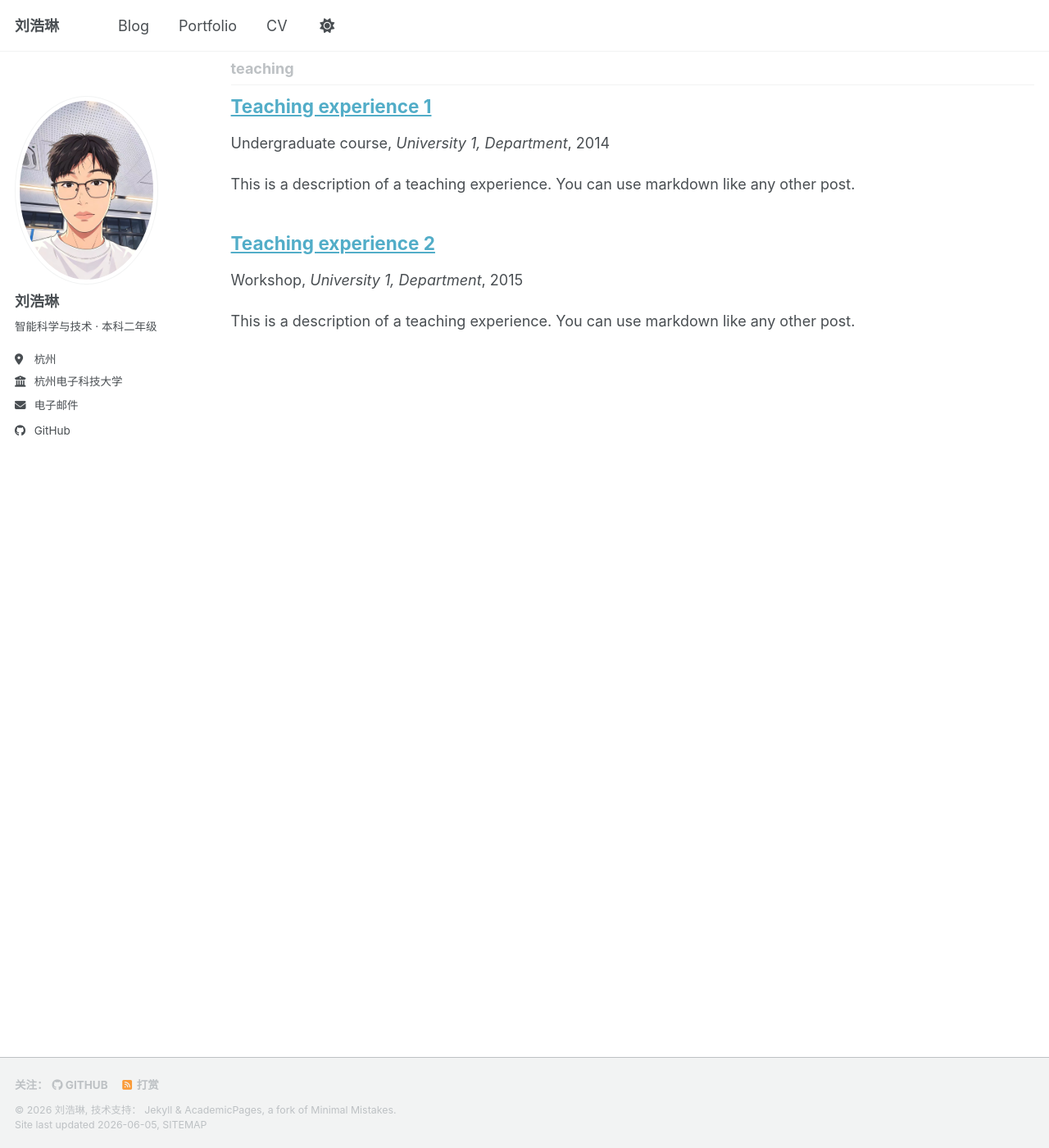
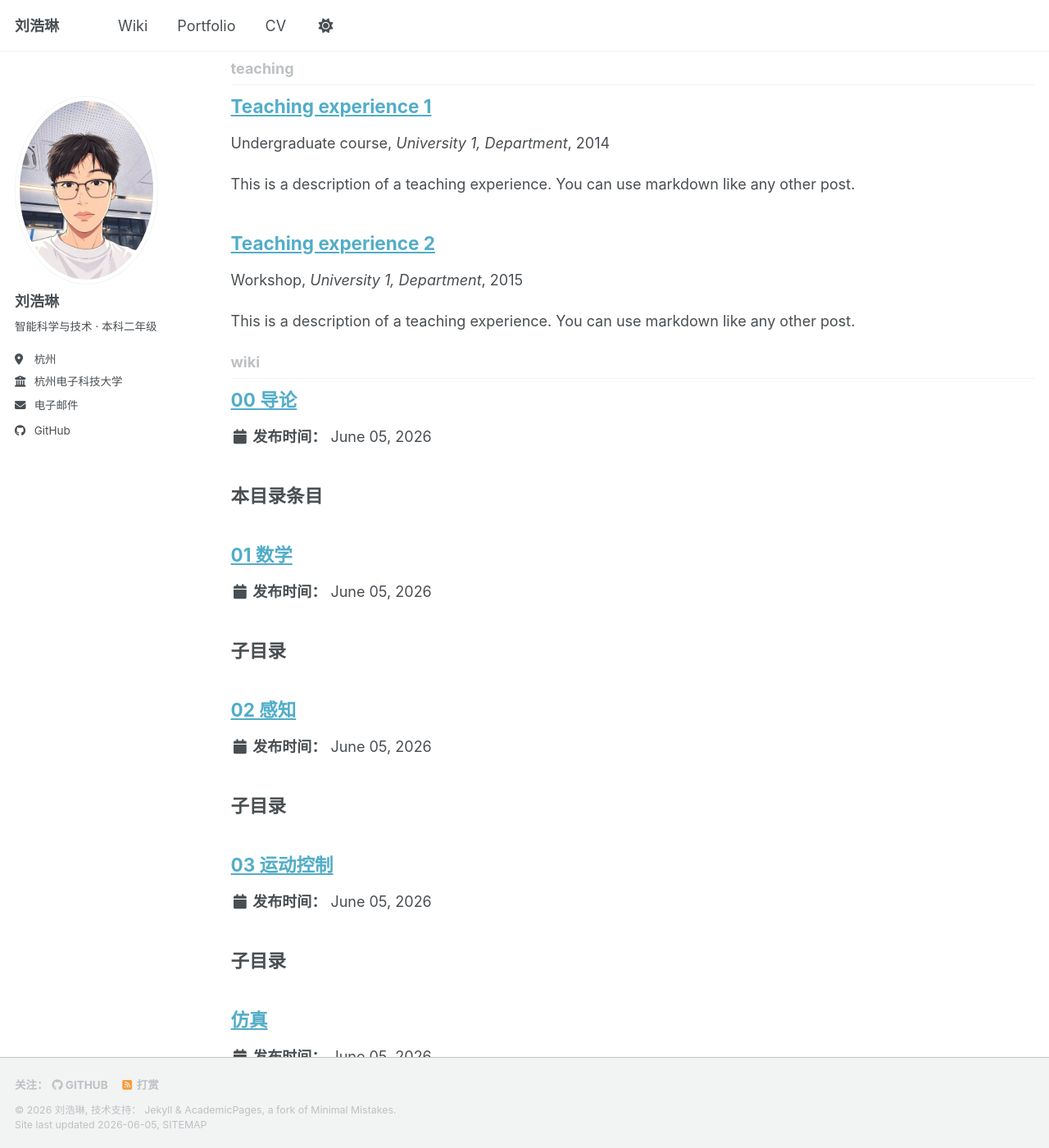
Before and after one commit to haolin-liu77/haolin-liu77.github.io, a Jekyll site: the page built from _pages/collection-archive.html, in a window 1280 px wide and 1400 px high, scrolled down 2133 px. Shown: the whole window at 82% size. Built offline with Jekyll 4.4.1, drawn with Linux system fonts in a browser that asks for light colours; a script bundle is joined from its source files by our own code; library files that are not in the unit come from our copies; some of the changed text lies outside the part shown.

Commit message:
改为wiki

````diff
--- a/_config.yml
+++ b/_config.yml
@@ -232,6 +232,9 @@ collections:
   talks:
     output: true
     permalink: /:collection/:path/
+  wiki:
+    output: true
+    permalink: /wiki/:path/
 
 
 # These settings control how pages and collections are included in the site
@@ -290,6 +293,18 @@ defaults:
       layout: talk
       author_profile: true
       share: true
+  # _wiki
+  - scope:
+      path: ""
+      type: wiki
+    values:
+      layout: single
+      author_profile: true
+      read_time: false
+      comments: false
+      share: false
+      related: false
+      toc: true
 
 
 # Sass/SCSS
--- a/_data/navigation.yml
+++ b/_data/navigation.yml
@@ -8,8 +8,8 @@
 #      Markdown formatted page while the second is generated using JSON.
 
 main:
-  - title: "Blog"
-    url: /blog/
+  - title: "Wiki"
+    url: /wiki/
 
   - title: "Portfolio"
     url: /portfolio/
--- a/_pages/blog.md
+++ /dev/null
@@ -1,97 +0,0 @@
----
-layout: single
-title: "博客"
-permalink: /blog/
-author_profile: true
----
-
-按主题分类整理的文章。文件目录与 URL 路径对应，详见下方说明。
-
-{% include base_path %}
-
-## 学习笔记
-
-### 机器学习
-
-<ul>
-{% assign found = false %}
-{% for post in site.posts %}
-  {% if post.categories[0] == "学习笔记" and post.categories[1] == "机器学习" %}
-    {% assign found = true %}
-    <li>{% include archive-single.html %}</li>
-  {% endif %}
-{% endfor %}
-{% unless found %}<li><em>暂无文章</em></li>{% endunless %}
-</ul>
-
-### 课程
-
-<ul>
-{% assign found = false %}
-{% for post in site.posts %}
-  {% if post.categories[0] == "学习笔记" and post.categories[1] == "课程" %}
-    {% assign found = true %}
-    <li>{% include archive-single.html %}</li>
-  {% endif %}
-{% endfor %}
-{% unless found %}<li><em>暂无文章</em></li>{% endunless %}
-</ul>
-
-### 计算机基础
-
-<ul>
-{% assign found = false %}
-{% for post in site.posts %}
-  {% if post.categories[0] == "学习笔记" and post.categories[1] == "计算机基础" %}
-    {% assign found = true %}
-    <li>{% include archive-single.html %}</li>
-  {% endif %}
-{% endfor %}
-{% unless found %}<li><em>暂无文章</em></li>{% endunless %}
-</ul>
-
-## 项目记录
-
-<ul>
-{% assign found = false %}
-{% for post in site.posts %}
-  {% if post.categories[0] == "项目记录" %}
-    {% assign found = true %}
-    <li>{% include archive-single.html %}</li>
-  {% endif %}
-{% endfor %}
-{% unless found %}<li><em>暂无文章</em></li>{% endunless %}
-</ul>
-
-## 随笔
-
-<ul>
-{% assign found = false %}
-{% for post in site.posts %}
-  {% if post.categories[0] == "随笔" %}
-    {% assign found = true %}
-    <li>{% include archive-single.html %}</li>
-  {% endif %}
-{% endfor %}
-{% unless found %}<li><em>暂无文章</em></li>{% endunless %}
-</ul>
-
----
-
-## 怎么写一篇新文章
-
-1. 在 `_posts/` 下对应文件夹新建 Markdown 文件，命名格式：`YYYY-MM-DD-标题.md`
-2. 复制 `_drafts/post-draft.md` 里的模板，填好 `categories` 和 `permalink`
-3. 用 `##` / `###` 标题写文章，右侧会自动生成**本页目录**
-
-### 文件夹对照表
-
-| 文件路径 | categories | URL 前缀 |
-|----------|------------|----------|
-| `_posts/notes/ml/` | `[学习笔记, 机器学习]` | `/blog/notes/ml/` |
-| `_posts/notes/course/` | `[学习笔记, 课程]` | `/blog/notes/course/` |
-| `_posts/notes/cs/` | `[学习笔记, 计算机基础]` | `/blog/notes/cs/` |
-| `_posts/projects/` | `[项目记录, 子分类名]` | `/blog/projects/` |
-| `_posts/misc/` | `[随笔]` | `/blog/misc/` |
-
-新增大类时：新建文件夹 → 在本页加一节 → `categories` 第一级与目录名对应即可。
--- /dev/null
+++ b/_pages/wiki.md
@@ -0,0 +1,43 @@
+---
+layout: single
+title: "Wiki"
+permalink: /wiki/
+author_profile: true
+---
+
+个人知识库，按编号目录组织。点击进入各章，再进入子目录阅读具体条目。
+
+{% include base_path %}
+
+| 目录 | 说明 |
+|------|------|
+| [00 导论](/wiki/00-导论/) | 总览与说明 |
+| [01 数学](/wiki/01-数学/) | 数学基础 |
+| [02 感知](/wiki/02-感知/) | 感知相关 |
+| [03 运动控制](/wiki/03-运动控制/) | 运动控制（含机械臂、仿真等） |
+
+### 03 运动控制 · 子目录
+
+{% include wiki-subsections.html section="03-运动控制" %}
+
+---
+
+## 如何新增条目
+
+1. 在 `_wiki/` 对应文件夹下新建 `.md` 文件（无需日期前缀）
+2. 复制 `_drafts/wiki-draft.md` 作为模板
+3. 子目录新建：建文件夹 + 放一个 `index.md` 作为目录页
+
+```
+_wiki/
+├── 00-导论/
+├── 01-数学/
+├── 02-感知/
+└── 03-运动控制/
+    ├── index.md
+    ├── 机械臂/
+    │   ├── index.md
+    │   └── 某篇文章.md
+    └── 仿真/
+        └── index.md
+```
--- /dev/null
+++ b/_wiki/00-导论/index.md
@@ -0,0 +1,8 @@
+---
+title: "00 导论"
+permalink: /wiki/00-导论/
+---
+
+## 本目录条目
+
+{% include wiki-articles.html folder="00-导论" %}
--- /dev/null
+++ b/_wiki/01-数学/index.md
@@ -0,0 +1,12 @@
+---
+title: "01 数学"
+permalink: /wiki/01-数学/
+---
+
+## 子目录
+
+{% include wiki-subsections.html section="01-数学" %}
+
+## 本目录条目
+
+{% include wiki-articles.html folder="01-数学" %}
--- /dev/null
+++ b/_wiki/02-感知/index.md
@@ -0,0 +1,12 @@
+---
+title: "02 感知"
+permalink: /wiki/02-感知/
+---
+
+## 子目录
+
+{% include wiki-subsections.html section="02-感知" %}
+
+## 本目录条目
+
+{% include wiki-articles.html folder="02-感知" %}
--- /dev/null
+++ b/_wiki/03-运动控制/index.md
@@ -0,0 +1,12 @@
+---
+title: "03 运动控制"
+permalink: /wiki/03-运动控制/
+---
+
+## 子目录
+
+{% include wiki-subsections.html section="03-运动控制" %}
+
+## 本目录条目
+
+{% include wiki-articles.html folder="03-运动控制" %}
--- /dev/null
+++ b/_wiki/03-运动控制/仿真/index.md
@@ -0,0 +1,8 @@
+---
+title: "仿真"
+permalink: /wiki/03-运动控制/仿真/
+---
+
+## 条目
+
+{% include wiki-articles.html folder="03-运动控制/仿真" %}
````
Also changed, not shown: _drafts/post-draft.md (deleted, +0 -23 lines), _drafts/wiki-draft.md (added, +14 -0 lines), _includes/wiki-articles.html (added, +16 -0 lines), _includes/wiki-subsections.html (added, +35 -0 lines), _pages/about.md (+1 -1 lines), _posts/notes/ml/2026-06-06-welcome.md (deleted, +0 -25 lines), _wiki/03-运动控制/机械臂/index.md (added, +8 -0 lines), 4 other files.
